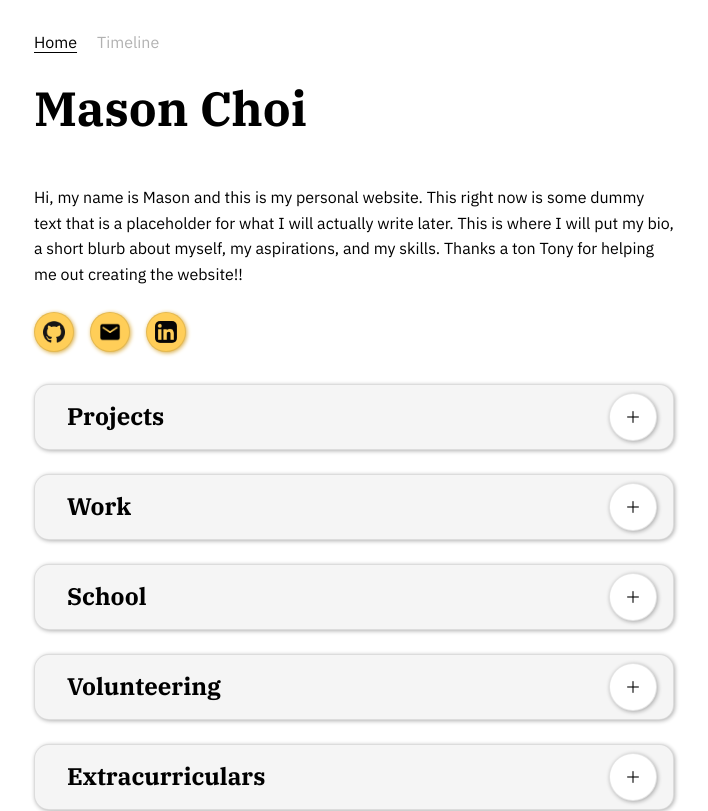
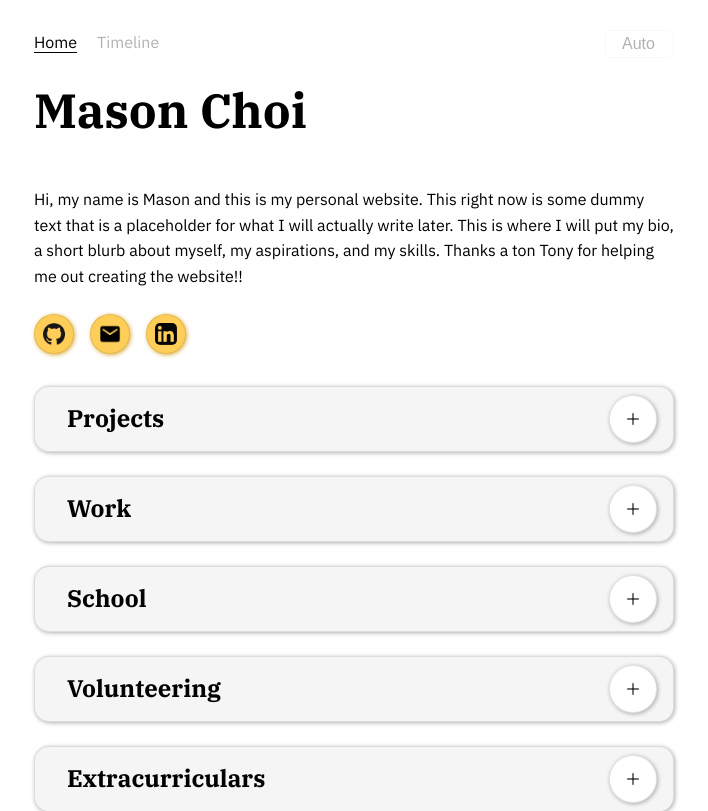
Before and after one commit to Tennis-Ball/personal_website, a Next.js app: page / in a window 1280 px wide. Shown: the top 811 px of the page, without its empty margins (286-994 px from the left). Built offline with nearby package versions, Linux system fonts and the light colour scheme.

Commit message:
theme toggle

```diff
--- a/components/card.module.css
+++ b/components/card.module.css
@@ -2,4 +2,5 @@
     padding: 1rem;
     border-radius: 5px;
     margin: 0 -1rem;
+    background-color: var(--background-color-1);
 }
--- a/components/nav.js
+++ b/components/nav.js
@@ -3,18 +3,49 @@ import styles from './nav.module.css'
 import { useEffect, useState } from 'react'
 
 export default function Nav(props){
+    const [theme, setTheme] = useState('')
+    const [browserTheme, setBrowserTheme] = useState('light')
+
+    function setHTMLAttrib(value,t){
+        if(value == 'auto'){
+            document.documentElement.setAttribute("theme", t ?? browserTheme)
+        }else{
+            document.documentElement.setAttribute("theme", value)
+        }
+    }
+    useEffect(()=>{
+        const t = localStorage.getItem('theme')
+        setTheme(t ? t : 'auto')
+        setHTMLAttrib(t ? t : 'auto')
+        let listener = window.matchMedia("(prefers-color-scheme: dark)").addEventListener("change",  (e) => {
+            setBrowserTheme(e.matches ? 'dark':'light')
+            setHTMLAttrib(theme, e.matches ? 'dark':'light')
+        })
+        return window.removeEventListener('change',listener)
+    })
     return (
         <div className={styles.container}>
             <A url="/">Home</A>
             <A url="/timeline">Timeline</A>
+            <div className="spacer"></div>
+            <select value={theme} onChange={(e)=>{
+                setTheme(e.target.value)
+                localStorage.setItem('theme',e.target.value)
+                setHTMLAttrib(e.target.value)
+            }} style={{display: `${theme ? "" : "none"}`}}>
+                <option value="auto">Auto</option>
+                <option value="light">Light</option>
+                <option value="dark">Dark</option>
+            </select>
         </div>
     )
+
 }
 
 
 function A(props){
 
-    let [isCurrent,setIsCurrent] = useState(false)
+    const [isCurrent,setIsCurrent] = useState(false)
 
     useEffect(()=>{
         setIsCurrent(window.location.pathname == props.url)
--- a/components/nav.module.css
+++ b/components/nav.module.css
@@ -3,15 +3,31 @@
     flex-direction: row;
     flex-wrap: wrap;
     gap:20px;
+    overflow: visible;
 }
 
 .container .faded {
     text-decoration: none;
     opacity: 0.3;
-    transition: opacity 0.25s;
+    transition: opacity 0.25s ease-out;
 }
 
 .container a:hover {
     opacity: 1;
     color: var(--foreground-color-1);
 }
+
+.container select{
+    appearance: none;
+    border-radius: 5px;
+    padding: 0 1em;
+    border: 1px solid rgba(0,0,0,0.1);
+    opacity: 0.3;
+    transition: opacity 0.25s ease-out;
+    color: var(--foreground-color-1);
+    background-color:transparent;
+}
+
+.container select:hover{
+    opacity: 1;
+}
--- a/styles/globals.css
+++ b/styles/globals.css
@@ -14,8 +14,8 @@
   --transparent-color-2: rgba(0,0,0,0.3);
 }
 
-@media (prefers-color-scheme: dark) {
-  :root{
+:root[theme="dark"]{
+    --accent-color: #FFCE58;
     --accent-shadow: #d7aa4190;
     --background-color-1: #111;
     --background-color-2: #2A2A2A;
@@ -24,8 +24,6 @@
     --transparent-color-1: rgba(255,255,255,0.15);
     --transparent-color-2: rgba(214, 183, 183, 0.4);
   }
-
-}
 
 html, body, #__next, #__next > div{
     padding: 0;
@@ -66,6 +64,7 @@ html, body, #__next, #__next > div{
     line-height: inherit;
     margin-block-start: 0;
     margin-block-end: 0;
+    transition: background-color 0.25s ease-out;
 }
 
 h1,h2,h3 {
@@ -131,7 +130,7 @@ button:active {
 a {
   color: var(--foreground-color);
   text-underline-position: under;
-  transition: color 0.25s;
+  transition: color 0.25s ease-out;
 }
 
 a:hover{
@@ -153,3 +152,7 @@ img, image{
   border: 1px solid rgba(0,0,0,0.1) !important;
   width: 100%;
 }
+
+.spacer {
+  flex-grow: 1;
+}
```
